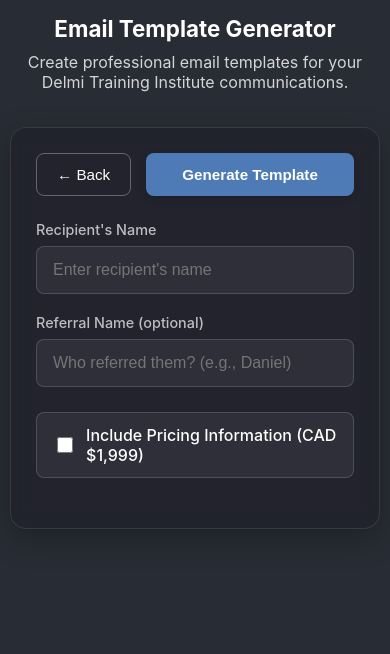
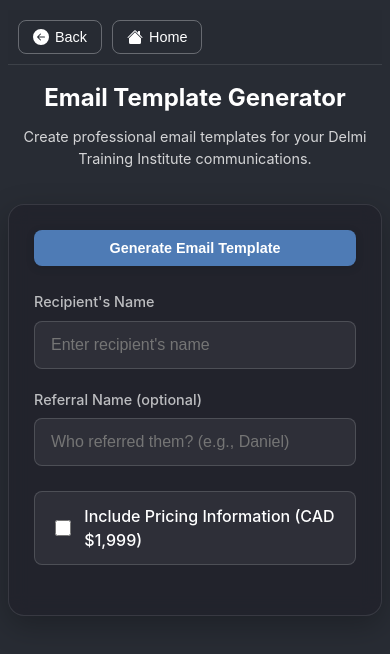
Before and after one commit to arjungautam1/CaptionGenerator, a React (Create React App) app: page / in a window 390 px wide. Both pictures are taken after a click on the button "Email Template". Shown: the top 654 px of the page. Built offline with nearby package versions, Linux system fonts and the light colour scheme.

Commit message:
Made app fully responsive and fixed course code in Access Control template

```diff
--- a/src/App.css
+++ b/src/App.css
@@ -1,6 +1,7 @@
 /* Add global responsive styles */
 * {
   box-sizing: border-box;
+  -webkit-tap-highlight-color: transparent;
 }
 
 body {
@@ -13,12 +14,15 @@
   -moz-osx-font-smoothing: grayscale;
   background-color: #282c34;
   min-height: 100vh;
+  font-size: 16px;
+  line-height: 1.5;
 }
 
 .App {
   text-align: center;
   min-height: 100vh;
   width: 100%;
+  overflow-x: hidden;
 }
 
 .App-logo {
@@ -43,6 +47,7 @@
   color: white;
   padding: 20px;
   width: 100%;
+  position: relative;
 }
 
 .App-link {
@@ -63,6 +68,13 @@
   font-size: 2rem;
 }
 
+/* Base button style enhancement for touch devices */
+button {
+  cursor: pointer;
+  touch-action: manipulation;
+}
+
+/* Medium screens - tablets and small laptops */
 @media (max-width: 768px) {
   h1 {
     font-size: 1.6rem;
@@ -71,17 +83,59 @@
   .App-header {
     padding: 15px 10px;
   }
+
+  /* Improve spacing on forms */
+  input, select, textarea {
+    font-size: 16px !important; /* Prevent zoom on focus in iOS */
+  }
 }
 
+/* Small screens - mobile phones */
 @media (max-width: 480px) {
   h1 {
     font-size: 1.4rem;
   }
+
+  .App-header {
+    padding: 10px 8px;
+  }
+
+  /* More compact UI for small screens */
+  .App-header > div {
+    margin-bottom: 15px;
+  }
 }
 
-/* For very small screens */
+/* Extra small screens */
 @media (max-width: 360px) {
   h1 {
     font-size: 1.2rem;
   }
+
+  .App-header {
+    padding: 8px 5px;
+  }
 }
+
+/* Fix for iOS momentum scrolling */
+@supports (-webkit-overflow-scrolling: touch) {
+  body {
+    -webkit-overflow-scrolling: touch;
+  }
+
+  /* Prevent element highlighting on tap */
+  a, button, input, select, textarea {
+    -webkit-tap-highlight-color: transparent;
+  }
+}
+
+/* Dark mode preference support */
+@media (prefers-color-scheme: dark) {
+  body {
+    background-color: #121212;
+  }
+
+  .App-header {
+    background-color: #121212;
+  }
+}
--- a/src/components/EmailTemplate/EmailTemplate.tsx
+++ b/src/components/EmailTemplate/EmailTemplate.tsx
@@ -74,12 +74,94 @@
   return (
     <div className="App">
       <header className="App-header">
-        <h1 style={{ marginBottom: '10px' }}>Email Template Generator</h1>
+        <div style={{
+          display: 'flex',
+          justifyContent: 'space-between',
+          width: '100%',
+          maxWidth: '800px',
+          marginBottom: '15px',
+          position: isMobile ? 'sticky' : 'relative',
+          top: isMobile ? '0' : 'auto',
+          zIndex: 10,
+          padding: isMobile ? '10px' : '0',
+          backgroundColor: isMobile ? 'rgba(40, 44, 52, 0.95)' : 'transparent',
+          backdropFilter: isMobile ? 'blur(10px)' : 'none',
+          borderBottom: isMobile ? '1px solid rgba(255, 255, 255, 0.1)' : 'none',
+        }}>
+          <div style={{ display: 'flex', gap: '10px' }}>
+            <button
+              onClick={onBackToMenu}
+              style={{
+                padding: '8px 14px',
+                background: 'transparent',
+                color: 'white',
+                border: '1px solid rgba(255, 255, 255, 0.3)',
+                borderRadius: '8px',
+                fontWeight: '500',
+                fontSize: '0.9rem',
+                transition: 'all 0.2s ease',
+                display: 'flex',
+                alignItems: 'center',
+                gap: '6px',
+              }}
+              onMouseOver={(e) => {
+                e.currentTarget.style.background = 'rgba(255, 255, 255, 0.05)';
+                e.currentTarget.style.borderColor = 'rgba(255, 255, 255, 0.5)';
+              }}
+              onMouseOut={(e) => {
+                e.currentTarget.style.background = 'transparent';
+                e.currentTarget.style.borderColor = 'rgba(255, 255, 255, 0.3)';
+              }}
+            >
+              <svg xmlns="http://www.w3.org/2000/svg" width="16" height="16" fill="currentColor" viewBox="0 0 16 16">
+                <path d="M8 0a8 8 0 1 0 0 16A8 8 0 0 0 8 0zm3.5 7.5a.5.5 0 0 1 0 1H5.707l2.147 2.146a.5.5 0 0 1-.708.708l-3-3a.5.5 0 0 1 0-.708l3-3a.5.5 0 1 1 .708.708L5.707 7.5H11.5z"/>
+              </svg>
+              Back
+            </button>
+
+            <button
+              onClick={onBackToMenu}
+              style={{
+                padding: '8px 14px',
+                background: 'transparent',
+                color: 'white',
+                border: '1px solid rgba(255, 255, 255, 0.3)',
+                borderRadius: '8px',
+                fontWeight: '500',
+                fontSize: '0.9rem',
+                transition: 'all 0.2s ease',
+                display: 'flex',
+                alignItems: 'center',
+                gap: '6px',
+              }}
+              onMouseOver={(e) => {
+                e.currentTarget.style.background = 'rgba(255, 255, 255, 0.05)';
+                e.currentTarget.style.borderColor = 'rgba(255, 255, 255, 0.5)';
+              }}
+              onMouseOut={(e) => {
+                e.currentTarget.style.background = 'transparent';
+                e.currentTarget.style.borderColor = 'rgba(255, 255, 255, 0.3)';
+              }}
+            >
+              <svg xmlns="http://www.w3.org/2000/svg" width="16" height="16" fill="currentColor" viewBox="0 0 16 16">
+                <path d="M8.707 1.5a1 1 0 0 0-1.414 0L.646 8.146a.5.5 0 0 0 .708.708L8 2.207l6.646 6.647a.5.5 0 0 0 .708-.708L13 5.793V2.5a.5.5 0 0 0-.5-.5h-1a.5.5 0 0 0-.5.5v1.293L8.707 1.5Z"/>
+                <path d="m8 3.293 6 6V13.5a1.5 1.5 0 0 1-1.5 1.5h-9A1.5 1.5 0 0 1 2 13.5V9.293l6-6Z"/>
+              </svg>
+              Home
+            </button>
+          </div>
+        </div>
+
+        <h1 style={{
+          marginBottom: '10px',
+          fontSize: isSmallMobile ? '1.5rem' : isMobile ? '1.8rem' : '2rem'
+        }}>Email Template Generator</h1>
         <p style={{
           margin: '0 0 25px 0',
           opacity: 0.8,
-          fontSize: '1rem',
-          maxWidth: '600px'
+          fontSize: isMobile ? '0.9rem' : '1rem',
+          maxWidth: '600px',
+          padding: '0 15px'
         }}>
           Create professional email templates for your Delmi Training Institute communications.
         </p>
@@ -224,45 +306,22 @@
             display: 'flex',
             gap: '15px',
             marginBottom: '25px',
+            flexDirection: isMobile ? 'column' : 'row',
           }}>
-            <button
-              onClick={onBackToMenu}
-              style={{
-                padding: '12px 20px',
-                background: 'transparent',
-                color: 'white',
-                border: '1px solid rgba(255, 255, 255, 0.3)',
-                borderRadius: '8px',
-                fontWeight: '500',
-                fontSize: '0.95rem',
-                transition: 'all 0.2s ease',
-                flexShrink: 0,
-              }}
-              onMouseOver={(e) => {
-                e.currentTarget.style.background = 'rgba(255, 255, 255, 0.05)';
-                e.currentTarget.style.borderColor = 'rgba(255, 255, 255, 0.5)';
-              }}
-              onMouseOut={(e) => {
-                e.currentTarget.style.background = 'transparent';
-                e.currentTarget.style.borderColor = 'rgba(255, 255, 255, 0.3)';
-              }}
-            >
-              ← Back
-            </button>
-
             <button
               onClick={generateEmailTemplate}
               style={{
-                padding: '12px 24px',
+                padding: isSmallMobile ? '10px 16px' : '12px 24px',
                 background: themeColor,
                 color: 'white',
                 border: 'none',
                 borderRadius: '8px',
                 fontWeight: '600',
-                fontSize: '0.95rem',
-                flexGrow: 1,
+                fontSize: isMobile ? '0.9rem' : '0.95rem',
                 transition: 'all 0.2s ease',
                 boxShadow: '0 2px 8px rgba(0,0,0,0.15)',
+                order: isMobile ? 1 : 2,
+                flexGrow: 1,
               }}
               onMouseOver={(e) => {
                 e.currentTarget.style.transform = 'translateY(-2px)';
@@ -273,7 +332,7 @@
                 e.currentTarget.style.boxShadow = '0 2px 8px rgba(0,0,0,0.15)';
               }}
             >
-              Generate Template
+              Generate Email Template
             </button>
           </div>
 
--- a/src/components/GuestVisit/GuestVisit.tsx
+++ b/src/components/GuestVisit/GuestVisit.tsx
@@ -93,12 +93,94 @@
   return (
     <div className="App">
       <header className="App-header">
-        <h1 style={{ marginBottom: '10px' }}>Guest Visit Caption Generator</h1>
+        <div style={{
+          display: 'flex',
+          justifyContent: 'space-between',
+          width: '100%',
+          maxWidth: '800px',
+          marginBottom: '15px',
+          position: isMobile ? 'sticky' : 'relative',
+          top: isMobile ? '0' : 'auto',
+          zIndex: 10,
+          padding: isMobile ? '10px' : '0',
+          backgroundColor: isMobile ? 'rgba(40, 44, 52, 0.95)' : 'transparent',
+          backdropFilter: isMobile ? 'blur(10px)' : 'none',
+          borderBottom: isMobile ? '1px solid rgba(255, 255, 255, 0.1)' : 'none',
+        }}>
+          <div style={{ display: 'flex', gap: '10px' }}>
+            <button
+              onClick={onBackToMenu}
+              style={{
+                padding: '8px 14px',
+                background: 'transparent',
+                color: 'white',
+                border: '1px solid rgba(255, 255, 255, 0.3)',
+                borderRadius: '8px',
+                fontWeight: '500',
+                fontSize: '0.9rem',
+                transition: 'all 0.2s ease',
+                display: 'flex',
+                alignItems: 'center',
+                gap: '6px',
+              }}
+              onMouseOver={(e) => {
+                e.currentTarget.style.background = 'rgba(255, 255, 255, 0.05)';
+                e.currentTarget.style.borderColor = 'rgba(255, 255, 255, 0.5)';
+              }}
+              onMouseOut={(e) => {
+                e.currentTarget.style.background = 'transparent';
+                e.currentTarget.style.borderColor = 'rgba(255, 255, 255, 0.3)';
+              }}
+            >
+              <svg xmlns="http://www.w3.org/2000/svg" width="16" height="16" fill="currentColor" viewBox="0 0 16 16">
+                <path d="M8 0a8 8 0 1 0 0 16A8 8 0 0 0 8 0zm3.5 7.5a.5.5 0 0 1 0 1H5.707l2.147 2.146a.5.5 0 0 1-.708.708l-3-3a.5.5 0 0 1 0-.708l3-3a.5.5 0 1 1 .708.708L5.707 7.5H11.5z"/>
+              </svg>
+              Back
+            </button>
+
+            <button
+              onClick={onBackToMenu}
+              style={{
+                padding: '8px 14px',
+                background: 'transparent',
+                color: 'white',
+                border: '1px solid rgba(255, 255, 255, 0.3)',
+                borderRadius: '8px',
+                fontWeight: '500',
+                fontSize: '0.9rem',
+                transition: 'all 0.2s ease',
+                display: 'flex',
+                alignItems: 'center',
+                gap: '6px',
+              }}
+              onMouseOver={(e) => {
+                e.currentTarget.style.background = 'rgba(255, 255, 255, 0.05)';
+                e.currentTarget.style.borderColor = 'rgba(255, 255, 255, 0.5)';
+              }}
+              onMouseOut={(e) => {
+                e.currentTarget.style.background = 'transparent';
+                e.currentTarget.style.borderColor = 'rgba(255, 255, 255, 0.3)';
+              }}
+            >
+              <svg xmlns="http://www.w3.org/2000/svg" width="16" height="16" fill="currentColor" viewBox="0 0 16 16">
+                <path d="M8.707 1.5a1 1 0 0 0-1.414 0L.646 8.146a.5.5 0 0 0 .708.708L8 2.207l6.646 6.647a.5.5 0 0 0 .708-.708L13 5.793V2.5a.5.5 0 0 0-.5-.5h-1a.5.5 0 0 0-.5.5v1.293L8.707 1.5Z"/>
+                <path d="m8 3.293 6 6V13.5a1.5 1.5 0 0 1-1.5 1.5h-9A1.5 1.5 0 0 1 2 13.5V9.293l6-6Z"/>
+              </svg>
+              Home
+            </button>
+          </div>
+        </div>
+
+        <h1 style={{
+          marginBottom: '10px',
+          fontSize: isSmallMobile ? '1.5rem' : isMobile ? '1.8rem' : '2rem'
+        }}>Guest Visit Caption Generator</h1>
         <p style={{
           margin: '0 0 25px 0',
           opacity: 0.8,
-          fontSize: '1rem',
-          maxWidth: '600px'
+          fontSize: isMobile ? '0.9rem' : '1rem',
+          maxWidth: '600px',
+          padding: '0 15px'
         }}>
           Create professional social media captions for guest visits in seconds.
         </p>
@@ -199,41 +281,16 @@
             marginBottom: '25px',
           }}>
             <button
-              onClick={onBackToMenu}
-              style={{
-                padding: '12px 20px',
-                background: 'transparent',
-                color: 'white',
-                border: '1px solid rgba(255, 255, 255, 0.3)',
-                borderRadius: '8px',
-                fontWeight: '500',
-                fontSize: '0.95rem',
-                transition: 'all 0.2s ease',
-                flexShrink: 0,
-              }}
-              onMouseOver={(e) => {
-                e.currentTarget.style.background = 'rgba(255, 255, 255, 0.05)';
-                e.currentTarget.style.borderColor = 'rgba(255, 255, 255, 0.5)';
-              }}
-              onMouseOut={(e) => {
-                e.currentTarget.style.background = 'transparent';
-                e.currentTarget.style.borderColor = 'rgba(255, 255, 255, 0.3)';
-              }}
-            >
-              ← Back
-            </button>
-
-            <button
               onClick={generateCaption}
               style={{
-                padding: '12px 24px',
+                padding: isSmallMobile ? '10px 16px' : '12px 24px',
                 background: selectedTemplateColor,
                 color: 'white',
                 border: 'none',
                 borderRadius: '8px',
                 fontWeight: '600',
-                fontSize: '0.95rem',
-                flexGrow: 1,
+                fontSize: isMobile ? '0.9rem' : '0.95rem',
+                width: '100%',
                 transition: 'all 0.2s ease',
                 boxShadow: '0 2px 8px rgba(0,0,0,0.15)',
               }}
@@ -251,69 +308,39 @@
           </div>
 
           {/* Template selection - modern style */}
-          <div style={{ marginBottom: '25px', textAlign: 'left' }}>
+          <div style={{ textAlign: 'left', marginBottom: '20px' }}>
             <label style={{
               display: 'block',
               marginBottom: '10px',
-              fontSize: '0.9rem',
-              color: 'rgba(255, 255, 255, 0.7)',
-              fontWeight: '500',
-              textTransform: 'uppercase',
-              letterSpacing: '0.05em'
+              color: 'rgba(255, 255, 255, 0.9)',
+              fontSize: isMobile ? '0.85rem' : '0.9rem',
+              fontWeight: '500'
             }}>
-              Template Style
+              Template Type:
             </label>
             <div style={{
-              display: 'grid',
-              gridTemplateColumns: isMobile ? '1fr' : 'repeat(4, 1fr)',
-              gap: '12px'
+              display: 'flex',
+              flexWrap: 'wrap',
+              gap: '10px',
+              justifyContent: isSmallMobile ? 'center' : 'flex-start'
             }}>
-              {templateVariations.map(template => (
+              {templateVariations.map(variation => (
                 <button
-                  key={template.id}
-                  onClick={() => setTemplateType(template.id)}
+                  key={variation.id}
+                  onClick={() => setTemplateType(variation.id)}
                   style={{
-                    padding: '15px',
-                    minWidth: '150px',
-                    height: '48px',
-                    background: templateType === template.id ?
-                      template.color :
-                      'rgba(255, 255, 255, 0.08)',
-                    color: templateType === template.id ?
-                      'white' :
-                      'rgba(255, 255, 255, 0.8)',
-                    border: templateType === template.id ?
-                      'none' :
-                      '1px solid rgba(255, 255, 255, 0.1)',
-                    borderRadius: '10px',
+                    padding: isSmallMobile ? '6px 12px' : '8px 15px',
+                    background: templateType === variation.id ? variation.color : 'rgba(255, 255, 255, 0.08)',
+                    color: templateType === variation.id ? 'white' : 'rgba(255, 255, 255, 0.9)',
+                    border: 'none',
+                    borderRadius: '6px',
+                    fontSize: isSmallMobile ? '0.85rem' : '0.9rem',
+                    fontWeight: templateType === variation.id ? 600 : 500,
                     cursor: 'pointer',
-                    fontWeight: templateType === template.id ? '600' : '500',
-                    fontSize: '0.95rem',
-                    transition: 'all 0.25s ease',
-                    boxShadow: templateType === template.id ?
-                      '0 4px 12px rgba(0,0,0,0.2)' :
-                      'none',
-                    whiteSpace: 'nowrap',
-                    overflow: 'hidden',
-                    textOverflow: 'ellipsis',
-                    display: 'flex',
-                    alignItems: 'center',
-                    justifyContent: 'center',
-                  }}
-                  onMouseOver={(e) => {
-                    if (templateType !== template.id) {
-                      e.currentTarget.style.background = 'rgba(255, 255, 255, 0.12)';
-                      e.currentTarget.style.transform = 'translateY(-1px)';
-                    }
-                  }}
-                  onMouseOut={(e) => {
-                    if (templateType !== template.id) {
-                      e.currentTarget.style.background = 'rgba(255, 255, 255, 0.08)';
-                      e.currentTarget.style.transform = 'translateY(0)';
-                    }
+                    transition: 'all 0.2s',
                   }}
                 >
-                  {template.name}
+                  {variation.name}
                 </button>
               ))}
             </div>
```
Also changed, not shown: src/components/CoursePromo/CoursePromo.tsx (+109 -52 lines), temp.txt.
